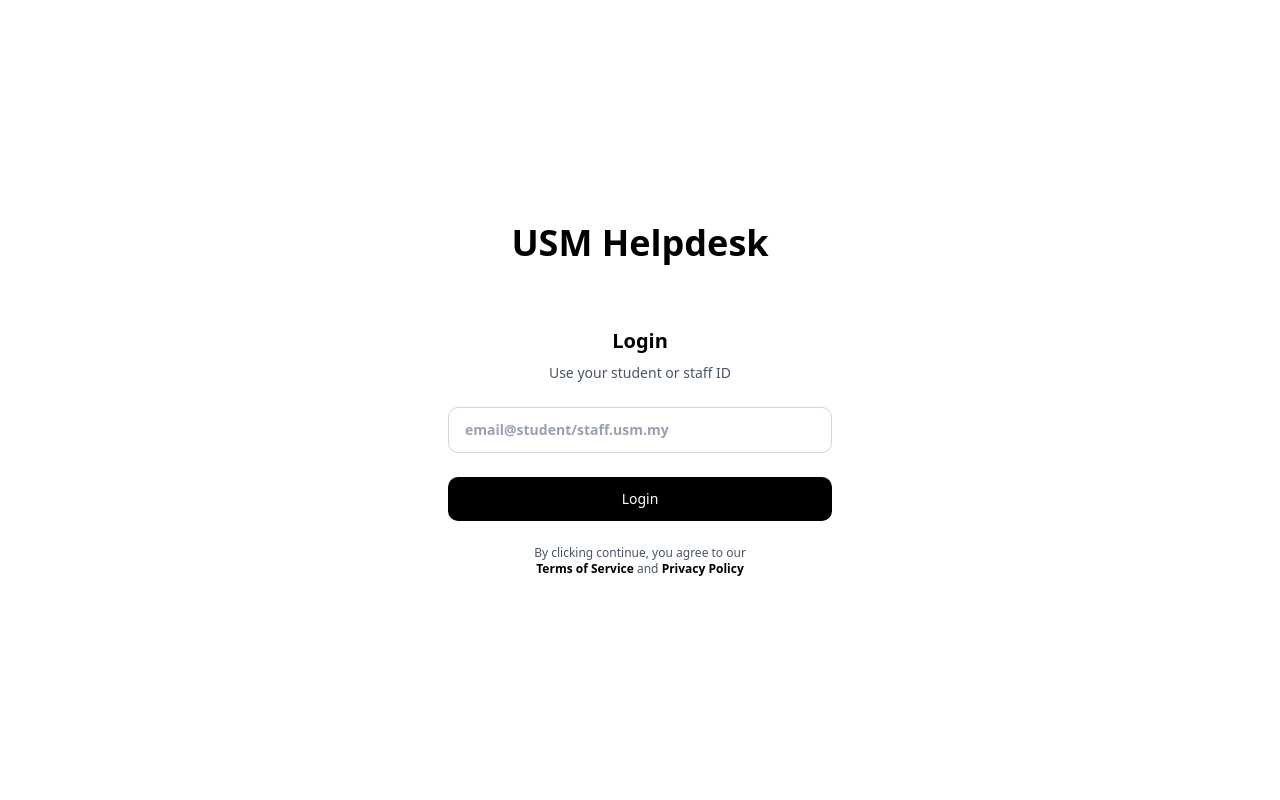
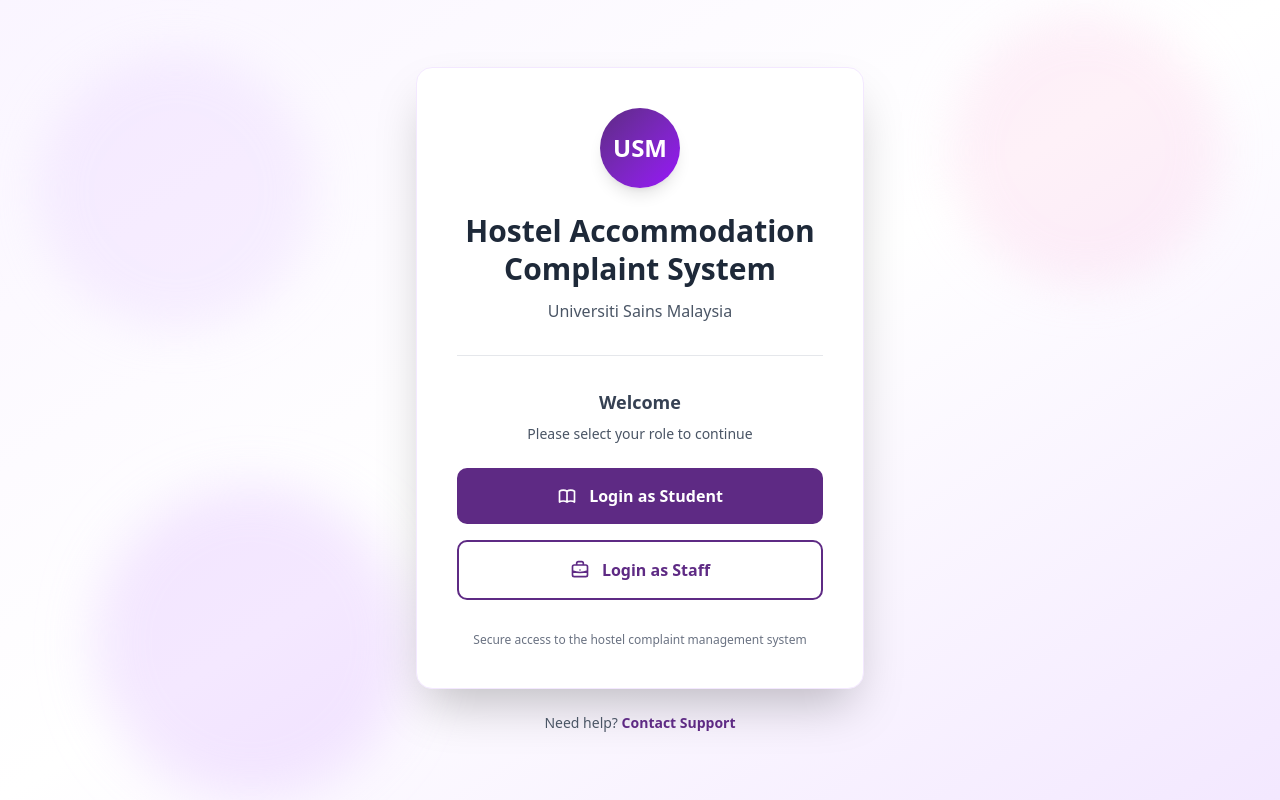
Before and after one commit to danishayman/CMT322-Asg1, a Next.js app: page /login in a window 1280 px wide. Built offline with nearby package versions, Linux system fonts and the light colour scheme.

Commit message:
redesign login page

```diff
--- a/app/login/page.tsx
+++ b/app/login/page.tsx
@@ -1,50 +1,162 @@
+'use client';
+
+import { useRouter } from 'next/navigation';
+
 export default function LoginPage() {
+  const router = useRouter();
+
+  const handleStudentLogin = () => {
+    router.push('/student');
+  };
+
+  const handleStaffLogin = () => {
+    router.push('/staff');
+  };
+
   return (
-    <div className="flex min-h-screen items-center justify-center bg-white">
-      <div className="w-full max-w-md px-8">
-        {/* Header */}
-        <div className="mb-16 text-center">
-          <h1 className="text-4xl font-semibold text-black">USM Helpdesk</h1>
-        </div>
+    <div className="flex min-h-screen items-center justify-center bg-gradient-to-br from-purple-50 via-white to-purple-100 px-4 py-8 relative overflow-hidden">
+      {/* Decorative Background Elements */}
+      <div className="absolute top-0 left-0 w-full h-full overflow-hidden pointer-events-none">
+        <div className="absolute top-10 left-10 w-72 h-72 bg-purple-200 rounded-full mix-blend-multiply filter blur-xl opacity-30 animate-blob"></div>
+        <div className="absolute top-0 right-10 w-72 h-72 bg-pink-200 rounded-full mix-blend-multiply filter blur-xl opacity-30 animate-blob animation-delay-2000"></div>
+        <div className="absolute -bottom-8 left-20 w-72 h-72 bg-purple-300 rounded-full mix-blend-multiply filter blur-xl opacity-30 animate-blob animation-delay-4000"></div>
+      </div>
 
-        {/* Login Card */}
-        <div className="space-y-6">
-          {/* Title */}
-          <div className="text-center">
-            <h2 className="text-xl font-semibold text-black mb-2 ">Login</h2>
-            <p className="text-sm text-gray-600">Use your student or staff ID</p>
+      {/* Login Card */}
+      <div className="w-full max-w-md relative z-10">
+        <div className="bg-white rounded-2xl shadow-2xl p-8 md:p-10 border border-purple-100">
+          {/* Header Section */}
+          <div className="text-center mb-8">
+            {/* University Logo Placeholder */}
+            <div className="flex justify-center mb-6">
+              <div className="w-20 h-20 bg-gradient-to-br from-[#5e2a84] to-purple-600 rounded-full flex items-center justify-center shadow-lg">
+                <span className="text-white font-bold text-2xl">USM</span>
+              </div>
+            </div>
+
+            {/* Title */}
+            <h1 className="text-2xl md:text-3xl font-bold text-gray-800 mb-2 leading-tight">
+              Hostel Accommodation
+              <br />
+              Complaint System
+            </h1>
+
+            {/* Subtitle */}
+            <p className="text-gray-600 font-medium mt-3">
+              Universiti Sains Malaysia
+            </p>
           </div>
 
-          {/* Input Field */}
-          <div>
-            <input
-              type="email"
-              placeholder="email@student/staff.usm.my"
-              className="w-full px-4 py-3 text-sm text-gray-700 placeholder-gray-400 bg-white border border-gray-300 rounded-lg focus:outline-none focus:ring-2 focus:ring-black focus:border-transparent transition-all font-semibold"
-            />
+          {/* Divider */}
+          <div className="border-t border-gray-200 mb-8"></div>
+
+          {/* Login Instructions */}
+          <div className="text-center mb-6">
+            <p className="text-gray-700 font-semibold text-lg mb-2">
+              Welcome
+            </p>
+            <p className="text-gray-600 text-sm">
+              Please select your role to continue
+            </p>
           </div>
 
-          {/* Login Button */}
-          <div>
-            <button className="w-full px-4 py-3 text-sm font-medium text-white bg-black rounded-lg hover:bg-gray-800 transition-colors focus:outline-none focus:ring-2 focus:ring-black focus:ring-offset-2">
-              Login
+          {/* Login Buttons */}
+          <div className="space-y-4">
+            {/* Student Login Button */}
+            <button
+              onClick={handleStudentLogin}
+              className="w-full bg-[#5e2a84] hover:bg-[#4a2169] text-white font-semibold py-4 px-6 rounded-lg transition-all duration-200 transform hover:scale-[1.02] hover:shadow-lg focus:outline-none focus:ring-4 focus:ring-purple-300 active:scale-[0.98]"
+            >
+              <div className="flex items-center justify-center gap-3">
+                <svg
+                  className="w-5 h-5"
+                  fill="none"
+                  stroke="currentColor"
+                  viewBox="0 0 24 24"
+                >
+                  <path
+                    strokeLinecap="round"
+                    strokeLinejoin="round"
+                    strokeWidth={2}
+                    d="M12 6.253v13m0-13C10.832 5.477 9.246 5 7.5 5S4.168 5.477 3 6.253v13C4.168 18.477 5.754 18 7.5 18s3.332.477 4.5 1.253m0-13C13.168 5.477 14.754 5 16.5 5c1.747 0 3.332.477 4.5 1.253v13C19.832 18.477 18.247 18 16.5 18c-1.746 0-3.332.477-4.5 1.253"
+                  />
+                </svg>
+                <span>Login as Student</span>
+              </div>
+            </button>
+
+            {/* Staff Login Button */}
+            <button
+              onClick={handleStaffLogin}
+              className="w-full bg-white hover:bg-gray-50 text-[#5e2a84] font-semibold py-4 px-6 rounded-lg border-2 border-[#5e2a84] transition-all duration-200 transform hover:scale-[1.02] hover:shadow-lg focus:outline-none focus:ring-4 focus:ring-purple-300 active:scale-[0.98]"
+            >
+              <div className="flex items-center justify-center gap-3">
+                <svg
+                  className="w-5 h-5"
+                  fill="none"
+                  stroke="currentColor"
+                  viewBox="0 0 24 24"
+                >
+                  <path
+                    strokeLinecap="round"
+                    strokeLinejoin="round"
+                    strokeWidth={2}
+                    d="M21 13.255A23.931 23.931 0 0112 15c-3.183 0-6.22-.62-9-1.745M16 6V4a2 2 0 00-2-2h-4a2 2 0 00-2 2v2m4 6h.01M5 20h14a2 2 0 002-2V8a2 2 0 00-2-2H5a2 2 0 00-2 2v10a2 2 0 002 2z"
+                  />
+                </svg>
+                <span>Login as Staff</span>
+              </div>
             </button>
           </div>
 
-          {/* Terms and Privacy */}
-          <div className="text-center text-xs text-gray-600">
-            By clicking continue, you agree to our{" "}
-            <br />
-            <a href="#" className="text-black hover:underline font-bold">
-              Terms of Service
-            </a>{" "}
-            and{" "}
-            <a href="#" className="text-black hover:underline font-bold">
-              Privacy Policy
-            </a>
+          {/* Footer Note */}
+          <div className="mt-8 text-center">
+            <p className="text-xs text-gray-500">
+              Secure access to the hostel complaint management system
+            </p>
           </div>
         </div>
+
+        {/* Additional Info Below Card */}
+        <div className="mt-6 text-center">
+          <p className="text-sm text-gray-600">
+            Need help?{' '}
+            <a
+              href="#"
+              className="text-[#5e2a84] font-semibold hover:underline"
+            >
+              Contact Support
+            </a>
+          </p>
+        </div>
       </div>
+
+      {/* Custom Animation Styles */}
+      <style jsx>{`
+        @keyframes blob {
+          0% {
+            transform: translate(0px, 0px) scale(1);
+          }
+          33% {
+            transform: translate(30px, -50px) scale(1.1);
+          }
+          66% {
+            transform: translate(-20px, 20px) scale(0.9);
+          }
+          100% {
+            transform: translate(0px, 0px) scale(1);
+          }
+        }
+        .animate-blob {
+          animation: blob 7s infinite;
+        }
+        .animation-delay-2000 {
+          animation-delay: 2s;
+        }
+        .animation-delay-4000 {
+          animation-delay: 4s;
+        }
+      `}</style>
     </div>
   );
 }
```
